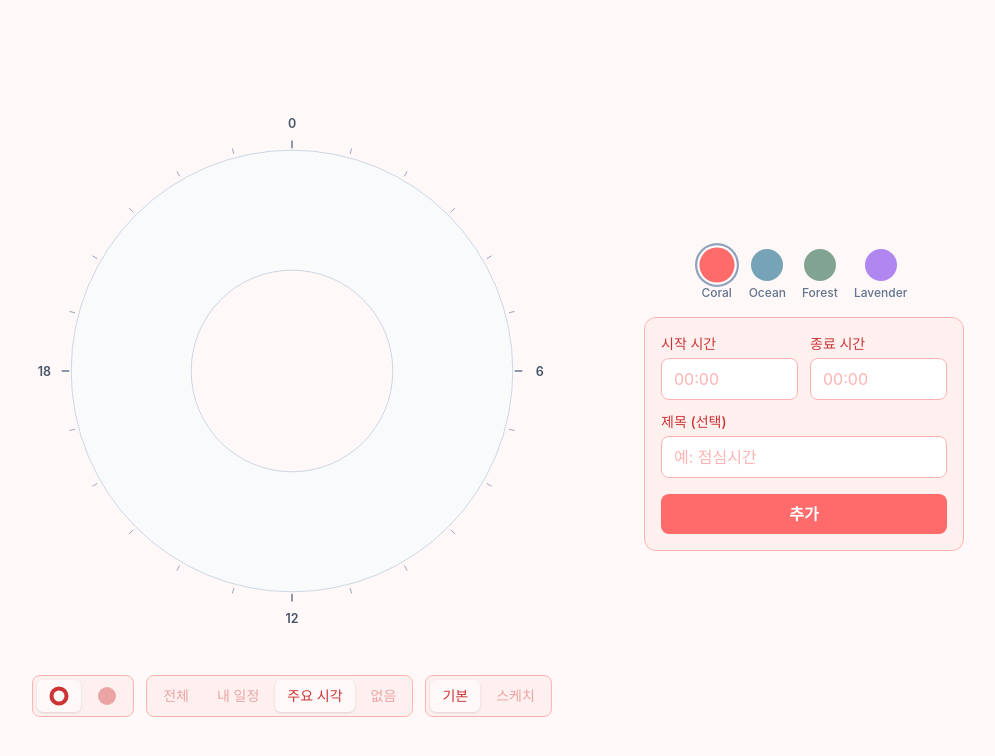
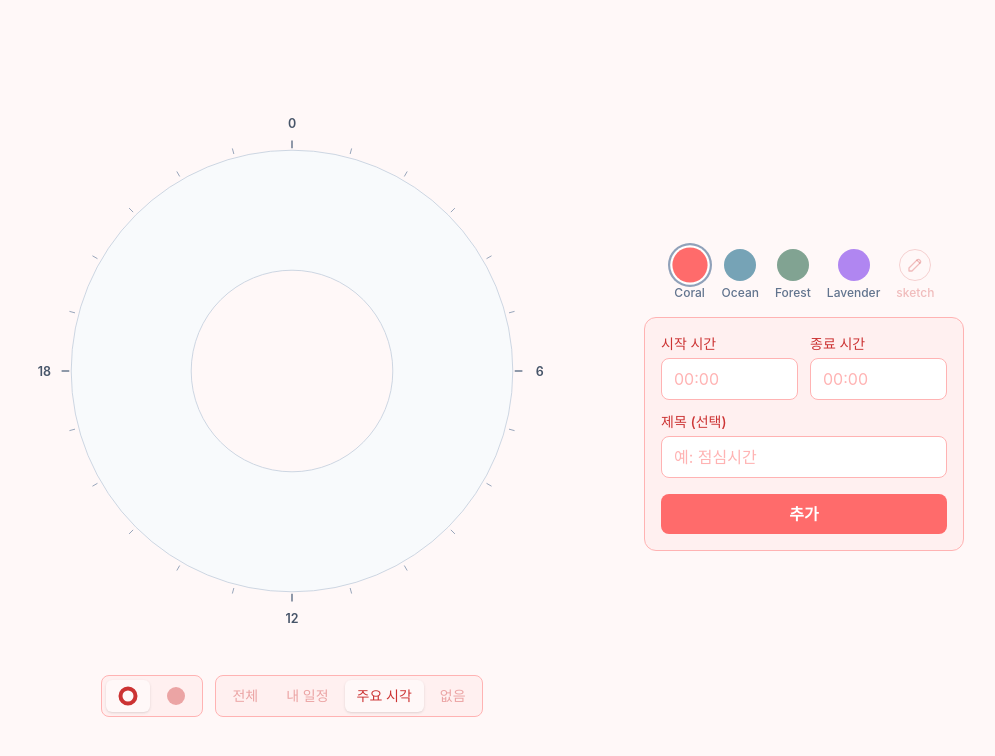
Before and after one commit to hungerbk/dayframe, a React (Vite) app: page / in a window 1280 px wide. Shown: the top 756 px of the page, without its empty margins (156-1151 px from the left). Built offline with nearby package versions, Linux system fonts and the light colour scheme.

Commit message:
refactor: 스케치 버튼 토글그룹>버튼으로 변경, 위치 변경
- 기존 토글 그룹에서 기본-스케치 토글하던 부분을 스케치버튼 단독으로 토글되도록 수정
- 테마 셀렉터 안으로 위치 이동

```diff
--- a/src/components/timetable/Timetable.tsx
+++ b/src/components/timetable/Timetable.tsx
@@ -109,20 +109,12 @@ export default function Timetable() {
             value={numberDisplay}
             onChange={(v) => setNumberDisplay(v)}
           />
-          <ToggleGroup
-            options={[
-              { value: "normal", label: "기본" },
-              { value: "sketch", label: "스케치" },
-            ]}
-            value={isSketch ? "sketch" : "normal"}
-            onChange={(v) => setIsSketch(v === "sketch")}
-          />
         </div>
       </div>
 
       {/* 오른쪽: 테마 선택 + 입력 폼 */}
       <div className="w-full lg:w-80 shrink-0 flex flex-col gap-4">
-        <ThemeSelector currentThemeId={selectedTheme.id} onSelect={handleThemeSelect} />
+        <ThemeSelector currentThemeId={selectedTheme.id} onSelect={handleThemeSelect} isSketch={isSketch} onSketchToggle={() => setIsSketch((v) => !v)} />
         <TimeBlockInput onAdd={handleAdd} />
       </div>
     </div>
--- a/src/components/ui/ThemeSelector.tsx
+++ b/src/components/ui/ThemeSelector.tsx
@@ -1,22 +1,27 @@
 import { THEMES } from "@/constants/palettes";
 import type { Theme } from "@/constants/palettes";
+
+function PencilIcon() {
+  return (
+    <svg width="18" height="18" viewBox="0 0 24 24" fill="none" aria-hidden>
+      <path d="M4 20h4L18.5 9.5a2.828 2.828 0 0 0-4-4L4 16v4Z" stroke="currentColor" strokeWidth="1.8" strokeLinejoin="round" />
+      <path d="M14.5 5.5l4 4" stroke="currentColor" strokeWidth="1.8" strokeLinecap="round" />
+    </svg>
+  );
+}
 
 interface Props {
   currentThemeId: string;
   onSelect: (theme: Theme) => void;
+  isSketch: boolean;
+  onSketchToggle: () => void;
 }
 
-export default function ThemeSelector({ currentThemeId, onSelect }: Props) {
+export default function ThemeSelector({ currentThemeId, onSelect, isSketch, onSketchToggle }: Props) {
   return (
     <div className="flex gap-4 flex-wrap justify-center">
       {THEMES.map((theme) => (
-        <button
-          key={theme.id}
-          type="button"
-          onClick={() => onSelect(theme)}
-          aria-pressed={currentThemeId === theme.id}
-          //   aria-label={theme.name}
-          className="flex flex-col items-center gap-1 group">
+        <button key={theme.id} type="button" onClick={() => onSelect(theme)} aria-pressed={currentThemeId === theme.id} className="flex flex-col items-center gap-1 group">
           <div
             className={`w-8 h-8 rounded-full transition-all ${currentThemeId === theme.id ? "ring-2 ring-offset-2 ring-slate-400 scale-110" : "opacity-60 group-hover:opacity-100"}`}
             style={{ backgroundColor: theme.blockColors[0] }}
@@ -24,6 +29,17 @@ export default function ThemeSelector({ currentThemeId, onSelect }: Props) {
           <span className="text-xs text-slate-500 font-medium">{theme.name}</span>
         </button>
       ))}
+      <button
+        type="button"
+        aria-pressed={isSketch}
+        aria-label="스케치 모드"
+        onClick={onSketchToggle}
+        className={`flex flex-col items-center gap-1 transition-colors ${isSketch ? "text-text" : "text-text/30 hover:text-text/60"}`}>
+        <div className={`w-8 h-8 rounded-full border flex items-center justify-center transition-all ${isSketch ? "border-border bg-background scale-110" : "border-text/20"}`}>
+          <PencilIcon />
+        </div>
+        <span className="text-xs font-medium">sketch</span>
+      </button>
     </div>
   );
 }
```
